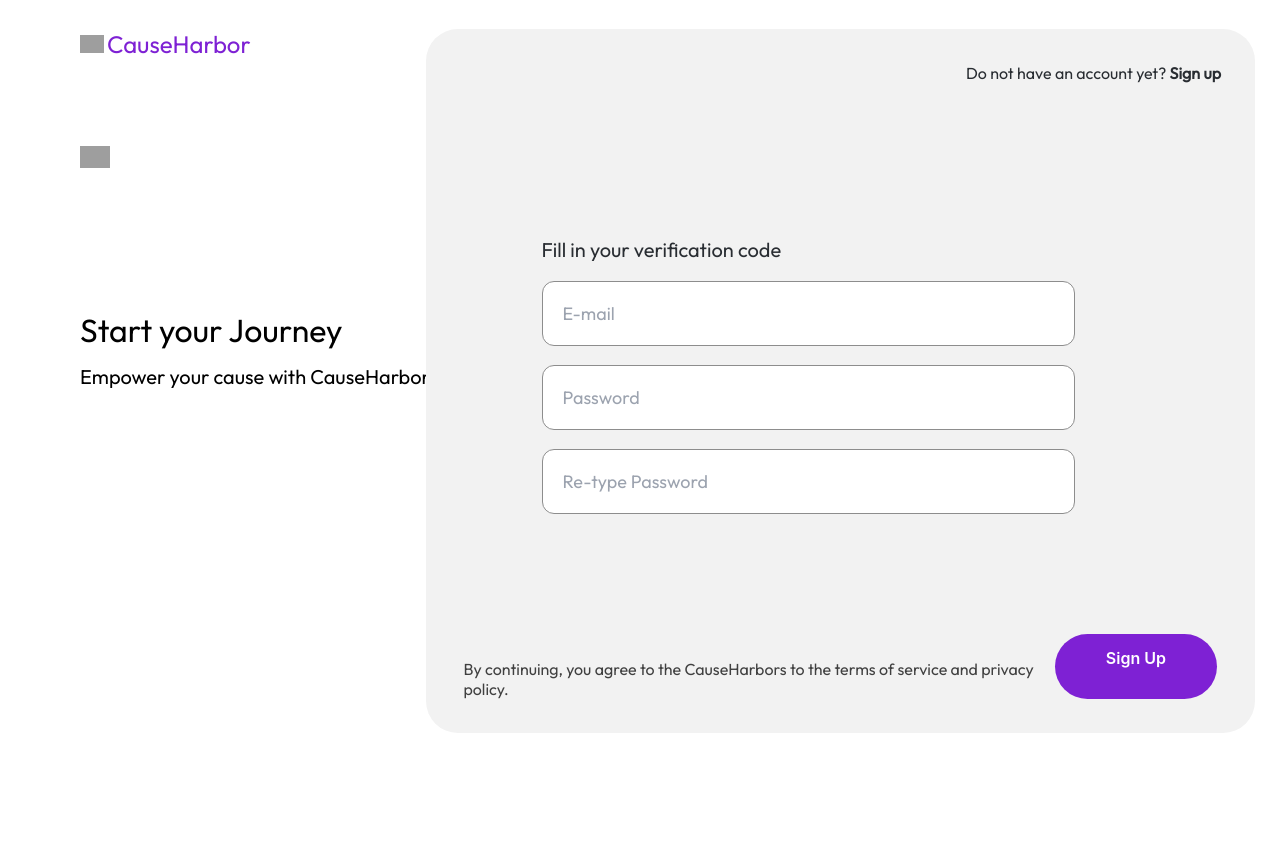
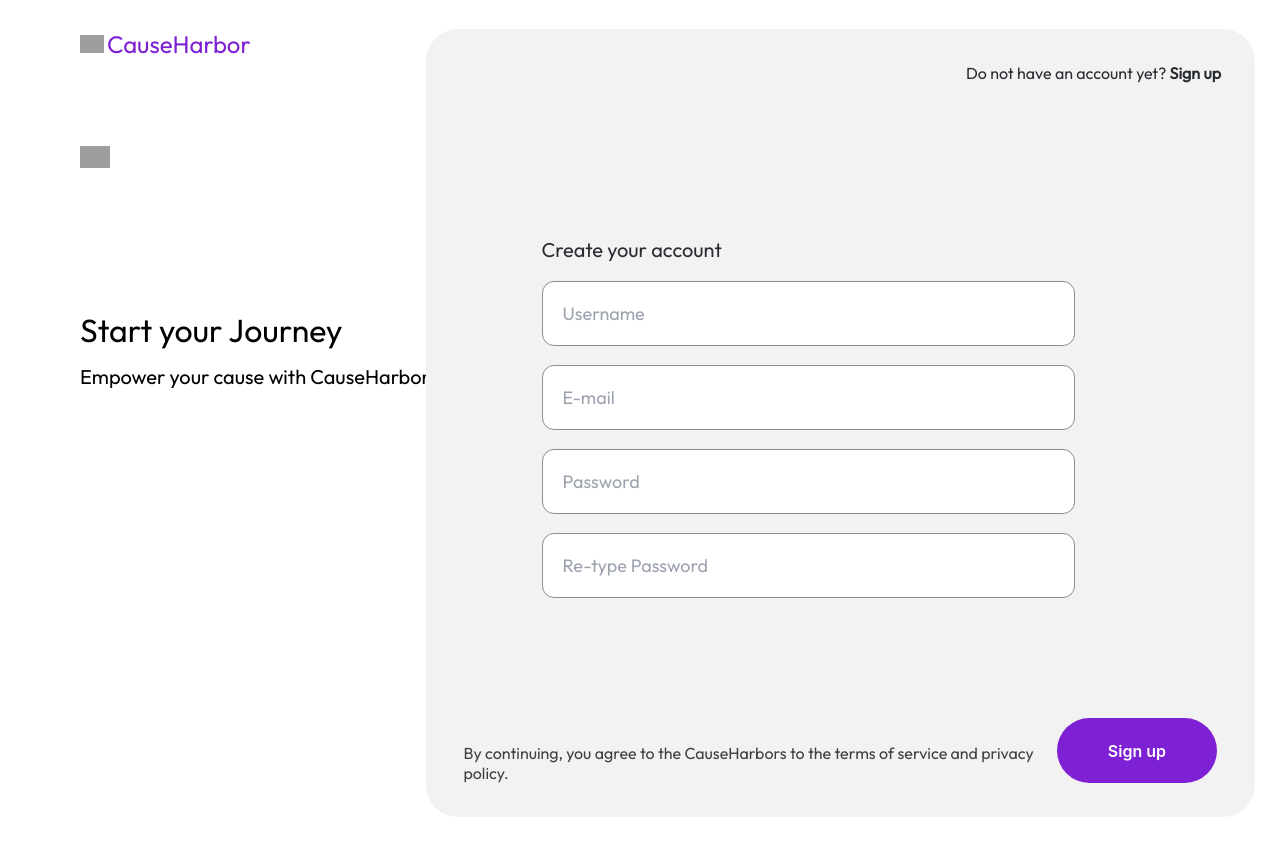
Before and after one commit to KeneNwogu/CauseHarbor, an Angular app: page /signup/ngo in a window 1280 px wide. Shown: the top 856 px of the page. Before the commit the page ends 800 px from the top, so only its background shows below. Built offline with nearby package versions, Linux system fonts and the light colour scheme; grey boxes are pictures that could not be loaded.

Commit message:
feat: initial setup features for ngo signup

```diff
--- a/angular.json
+++ b/angular.json
@@ -103,5 +103,8 @@
         }
       }
     }
+  },
+  "cli": {
+    "analytics": false
   }
 }
--- a/src/app/ngo-signup/ngo-signup.component.html
+++ b/src/app/ngo-signup/ngo-signup.component.html
@@ -25,20 +25,23 @@
             Do not have an account yet?
             <a routerLink="/signup" style="font-weight: 700">Sign up</a>
           </div>
-          <div class="fill-details">
-            <div class="fill-details-text">Fill in your verification code</div>
-            <input placeholder="E-mail" type="email" class="email"/>
-            <input type="password" placeholder="Password" class="password"/>
-            <input type="password" placeholder="Re-type Password" class="password"/>
+          <form [formGroup]="signUpForm" (ngSubmit)="submitForm()">
+            <div class="fill-details">
+              <div class="fill-details-text">Create your account</div>
+              <input placeholder="Username" type="text" class="email" formControlName="name" />
+              <input placeholder="E-mail" type="email" class="email" formControlName="email"/>
+              <input type="password" placeholder="Password" class="password" formControlName="password"/>
+              <input type="password" placeholder="Re-type Password" class="password"
+              formControlName="confirmPassword"/>
+              <div class="tnc">
+                <div class="terms-agreement">
+                  By continuing, you agree to the CauseHarbors to the terms of service and privacy policy.
+                </div>
 
-
-            <div class="tnc">
-              <div class="terms-agreement">
-                By continuing, you agree to the CauseHarbors to the terms of service and privacy policy.
+                <button type="submit" class="signin">{{ formLoading ? "Submitting" : "Sign up" }}</button>
               </div>
-              <a routerLink="/sigin" class="signin">Sign Up</a>
             </div>
-          </div>
+          </form>
         </div>
       </div>
     </div>
--- a/src/app/ngo-signup/ngo-signup.component.ts
+++ b/src/app/ngo-signup/ngo-signup.component.ts
@@ -1,4 +1,6 @@
 import { Component, OnInit } from '@angular/core';
+import { AbstractControl, FormBuilder, FormControl, FormGroup, ValidatorFn, Validators } from '@angular/forms';
+import { HttpClient } from '@angular/common/http';
 
 @Component({
   selector: 'app-ngo-signup',
@@ -7,9 +9,50 @@ import { Component, OnInit } from '@angular/core';
 })
 export class NgoSignupComponent implements OnInit {
 
-  constructor() { }
+  constructor(private readonly http: HttpClient) { }
 
   ngOnInit(): void {
   }
 
+  formLoading = false;
+
+  signUpForm = new FormGroup({
+    // Define your form controls and their initial values and validators here
+    name: new FormControl('', Validators.required),
+    email: new FormControl('', [Validators.required, Validators.email]),
+    password: new FormControl('', Validators.required),
+    confirmPassword: new FormControl('', [Validators.required, this.passwordMatchValidator()]),
+  });
+
+  passwordMatchValidator(): ValidatorFn {
+    return (control: AbstractControl) => {
+      const password = control.parent?.get('password')?.value;
+      const confirmPassword = control.value;
+      return password === confirmPassword ? null : { mismatch: true }
+    };
+  }
+
+
+  submitForm() {
+    // Process your form here
+    this.signUpForm.valid ? console.log(this.signUpForm.value) : console.log('Invalid form');
+
+    if(this.signUpForm.valid){
+      this.formLoading = true;
+      this.http.post('https://cause-harbour.onrender.com/api/v1/profile', {
+        name: this.signUpForm.get('user')?.value,
+        email: this.signUpForm.get('email')?.value,
+        password: this.signUpForm.get('password')?.value,
+        role: "organization"
+      })
+      .subscribe({ next: (data) => {
+        console.log(data);
+        this.formLoading = false;
+      }, error: (error) => {
+        const errorMessage = error.error.message;
+        alert(errorMessage);
+        this.formLoading = false;
+      }});
+    }
+  }
 }
```
Also changed, not shown: src/app/app.module.ts (+6 -1 lines).
